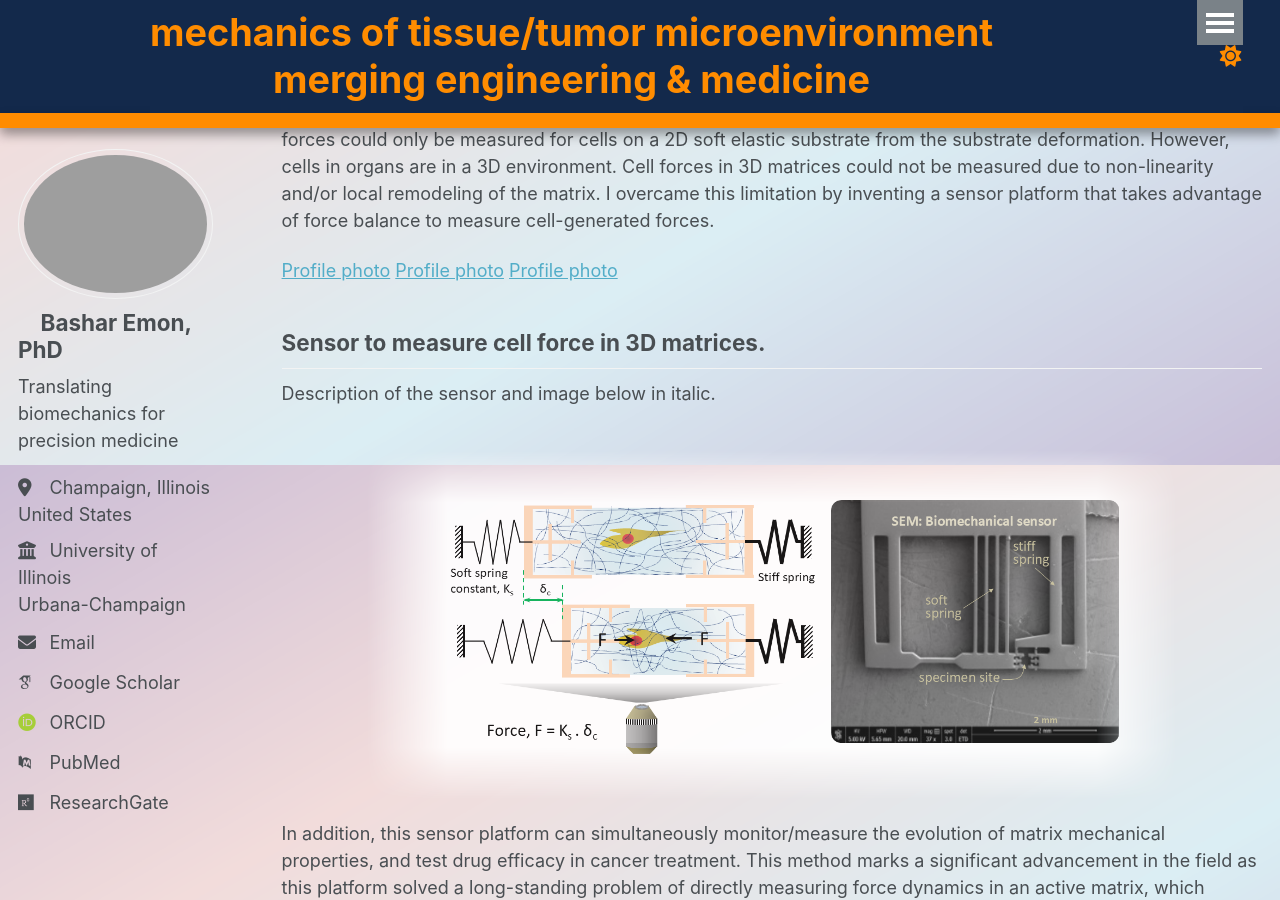
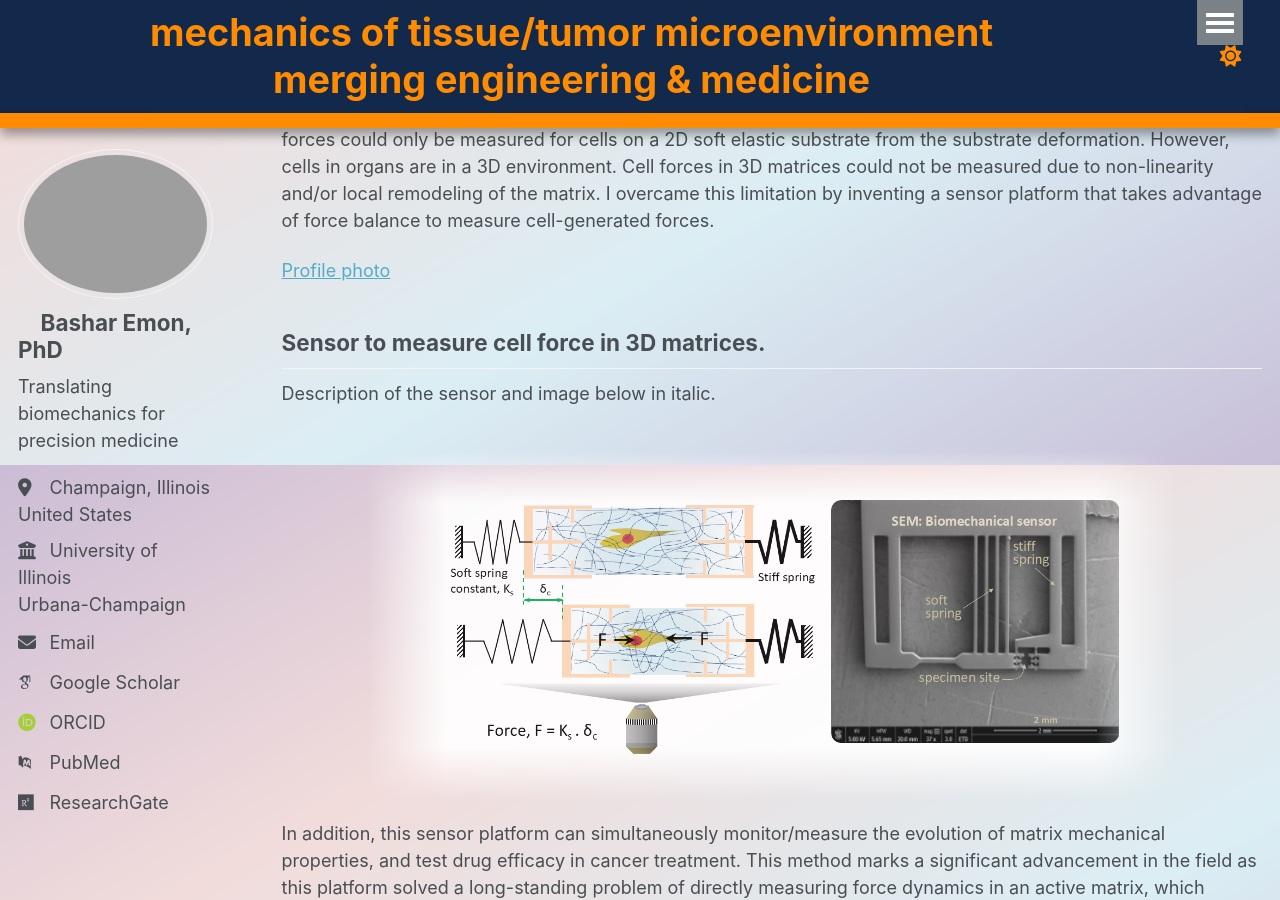
Before and after one commit to BasharEmon/BasharEmon.github.io, a Jekyll site: the page built from _pages/about.md, in a window 1280 px wide and 900 px high, scrolled down 435 px. Built offline with Jekyll 4.4.1, drawn with Linux system fonts in a browser that asks for light colours; some web fonts are replaced.

Commit message:
Update about.md

```diff
--- a/_pages/about.md
+++ b/_pages/about.md
@@ -31,7 +31,7 @@ Inspired by how mechanical environment (stiffness, microstructure), forces and s
 
 During my PhD, under the supervision of Professor Taher Saif, I developed a novel experimental platform that allows, for the first time, measuring single cell forces in 3D matrices and forming in vitro tumors with primary cancer cells and stromal cells that assist the cancer cells (published in [Science Advances](https://www.science.org/doi/10.1126/sciadv.abf2629) & [Nature Protocols](https://www.nature.com/articles/s41596-024-01106-8)). Cell forces could only be measured for cells on a 2D soft elastic substrate from the substrate deformation. However, cells in organs are in a 3D environment. Cell forces in 3D matrices could not be measured due to non-linearity and/or local remodeling of the matrix. I overcame this limitation by inventing a sensor platform that takes advantage of force balance to measure cell-generated forces.
 
-[Profile photo](/images/profile.png)  [Profile photo](/images/profile.png)  [Profile photo](/images/profile.png)
+[Profile photo](/images/profile.png)
 
 Sensor to measure cell force in 3D matrices.
 ------
```
